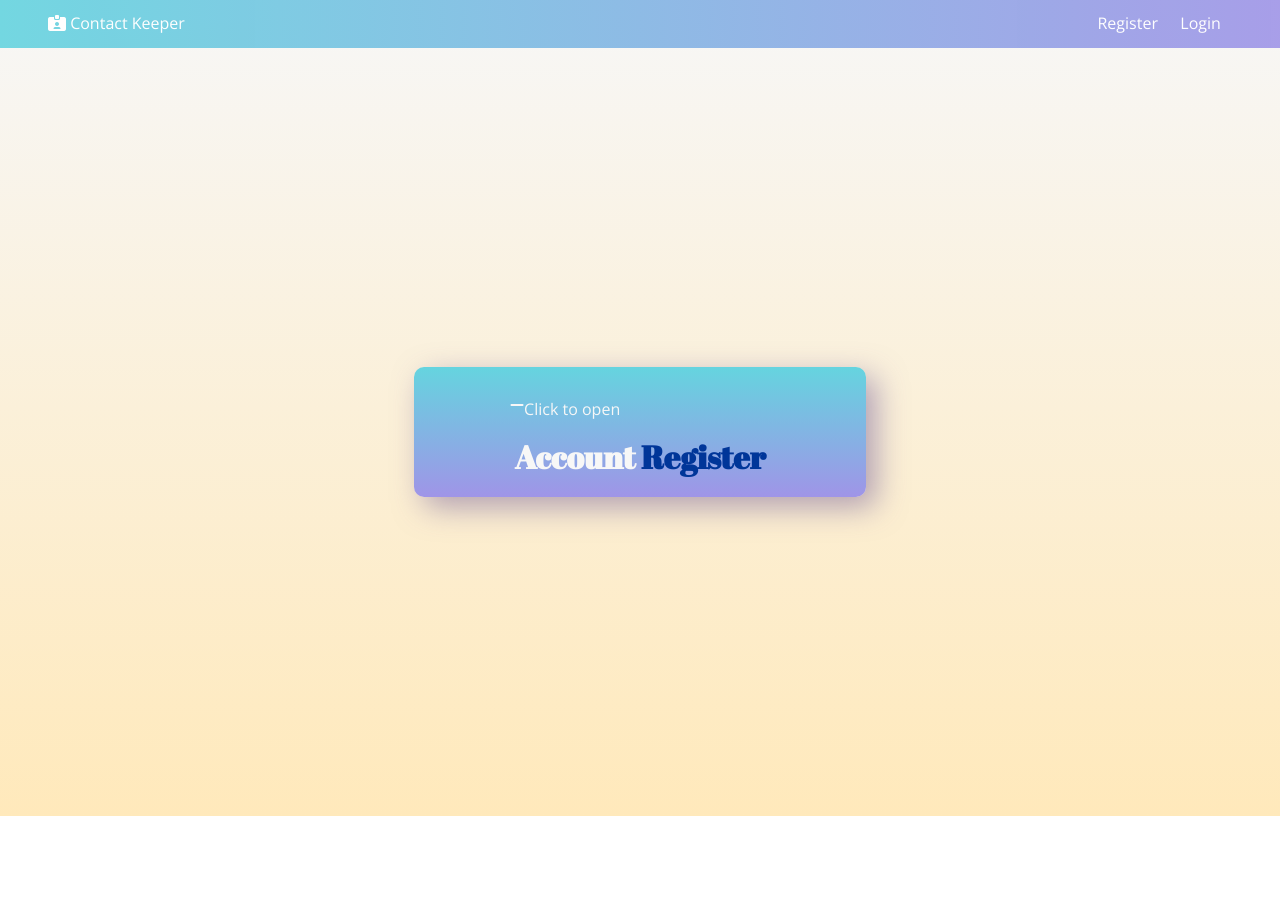
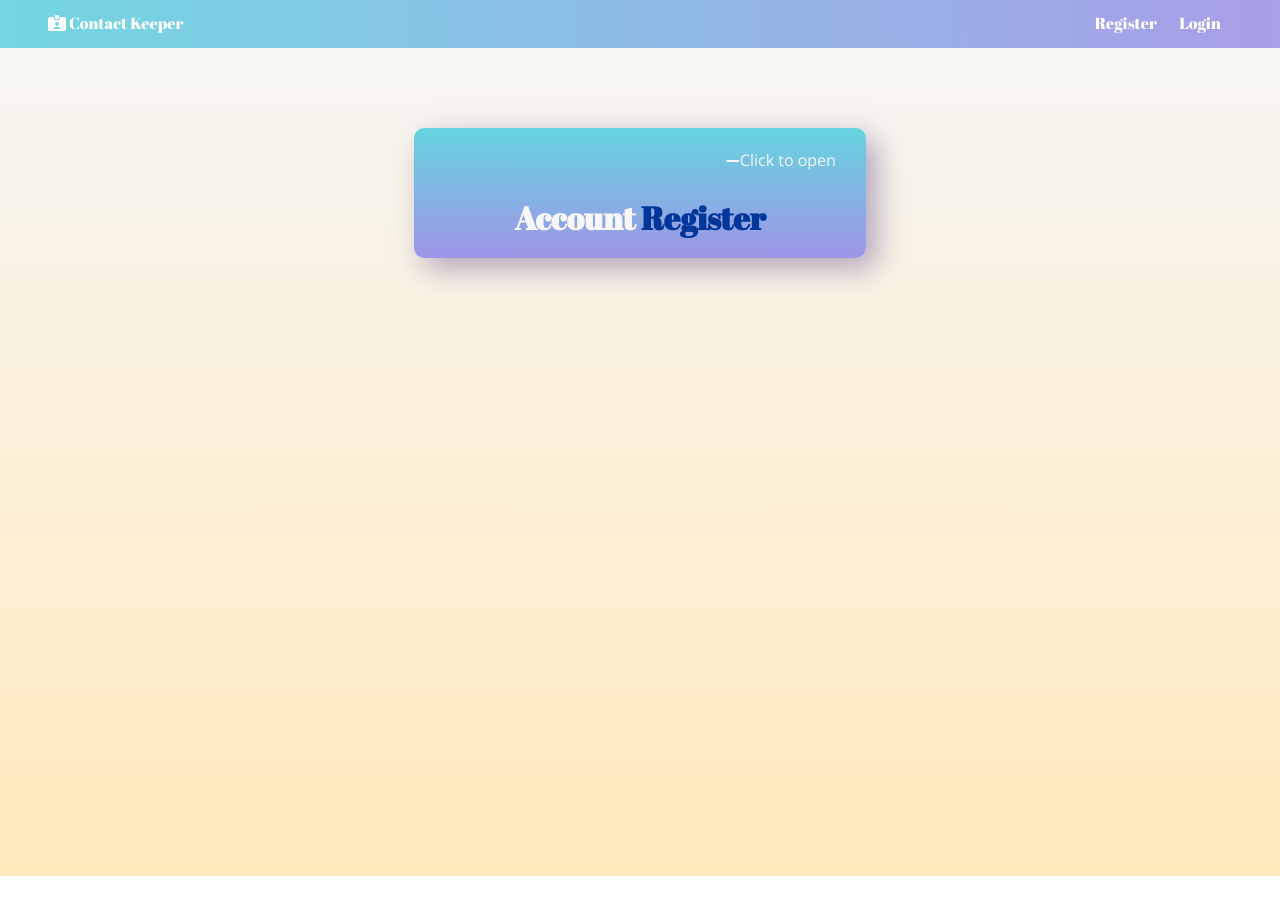
Before and after one commit to ztoth01/contact-keeper, a React (Create React App) app in the folder client/: page /register in a window 1280 px wide. Shown: the top 914 px of the page. Before the commit the page ends 816 px from the top, so only its background shows below. Built offline with nearby package versions, Linux system fonts and the light colour scheme.

Commit message:
Add style changes

```diff
--- a/client/src/App.css
+++ b/client/src/App.css
@@ -32,7 +32,8 @@ body {
   display: flex;
   flex-direction: column;
   max-width: 1280px;
-  margin: auto;
+  width: 90%;
+  margin: 60px auto;
 }
 
 a {
@@ -102,10 +103,14 @@ img {
   text-align: left;
 }
 
+.fa-minus, .fa-times{
+  align-self: center;
+}
+
 /* Cards */
 .card {
   padding: 1rem;
-  margin: 0.7rem 0;
+  margin: 1.2rem 0;
   box-shadow: 10px 10px 30px rgba(103,82,148,.5);
   background: linear-gradient(to bottom, #65D4DF, #AB88E9 230%);
   border-radius: 10px;
@@ -345,6 +350,12 @@ textarea {
   background: transparent;
 }
 
+.main .filter-field{
+  border: 1px solid #999999;
+  box-shadow: 5px 5px 15px rgba(103,82,148,.5);
+  background: #ffffff;
+}
+
 .form-group {
   margin: 1.2rem 0;
   position: relative;
@@ -359,7 +370,7 @@ textarea {
 .form-container {
   align-self: flex-start;
   max-width: 500px;
-  margin: auto;
+  margin: 20px auto 0 auto;
   overflow: hidden;
   padding: 4rem 6rem;
   background: linear-gradient(to bottom, #65D4DF, #AB88E9 120%);
@@ -407,6 +418,10 @@ table th {
   opacity: 0.9;
 }
 
+.navbar > div{
+  font-family: 'Abril Fatface', cursive;
+}
+
 .navbar ul {
   display: flex;
 }
@@ -419,6 +434,7 @@ table th {
   color: #fff;
   padding: 0.45rem;
   margin: 0 0.25rem;
+  font-family: 'Abril Fatface', cursive;
 }
 
 .navbar a:hover {
--- a/client/src/components/auth/Register.js
+++ b/client/src/components/auth/Register.js
@@ -83,34 +83,26 @@ const Register = props => {
           style={{
             display: "flex",
             position: "absolute",
-            top: "30px"
+            top: "20px",
+            right: "30px"
           }}
           onClick={() => set(open => true)}
         >
           <i className="fas fa-minus" />
-          <span
-            style={{
-              textAlign: "center",
-              alignSelf: "center",
-              marginRight: "5px"
-            }}
-          >
-            Click to open
-          </span>
+          <span>Click to open</span>
         </div>
       ) : (
-        <div style={{ display: "flex" }} onClick={() => set(open => false)}>
-          {" "}
+        <div
+          style={{
+            display: "flex",
+            position: "absolute",
+            top: "20px",
+            right: "30px"
+          }}
+          onClick={() => set(open => false)}
+        >
           <i className="fas fa-times" />
-          <span
-            style={{
-              position: "absolute",
-              top: "30px",
-              textAlign: "center"
-            }}
-          >
-            Click to close
-          </span>
+          <span>Click to close</span>
         </div>
       )}
       <h1>
--- a/client/src/components/contacts/ContactFilter.js
+++ b/client/src/components/contacts/ContactFilter.js
@@ -33,6 +33,7 @@ const ContactFilter = () => {
         placeholder="Filter Contacts..."
         name="search"
         onChange={onChange}
+        className="filter-field"
       />
     </form>
   );
```
